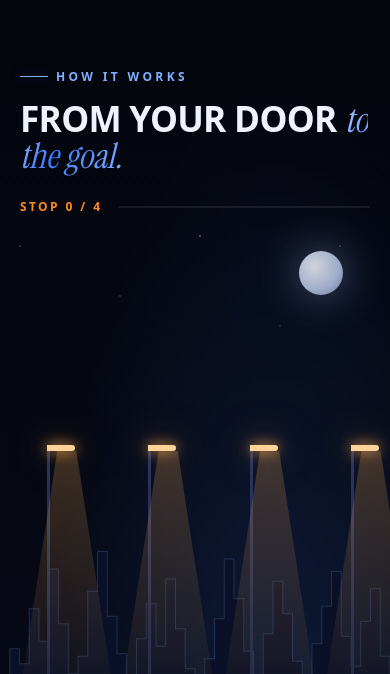
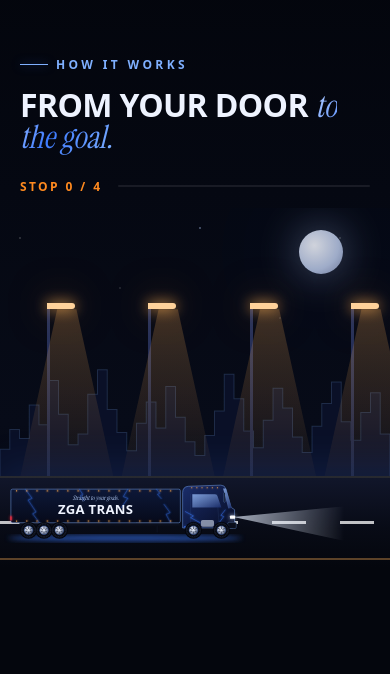
Before and after one commit to TihomirDenev/ZGA-Trans, an Angular app: page / in a window 390 px wide. Shown: the part 3850-4524 px from the top of the page. Built offline with nearby package versions, Linux system fonts and the light colour scheme.

Commit message:
fix journey scene on phones and keep truck above browser toolbars

```diff
--- a/src/libs/components/journey/journey.component.scss
+++ b/src/libs/components/journey/journey.component.scss
@@ -13,19 +13,26 @@
   position: relative;
   display: flex;
   flex-direction: column;
-  height: 100svh;
-  min-height: 560px;
+  height: var(--journey-height, 100svh);
+  padding-bottom: env(safe-area-inset-bottom);
   overflow: hidden;
+
+  @include desktop {
+    min-height: 560px;
+  }
   background:
     radial-gradient(ellipse at 70% 100%, rgba(61, 123, 255, 0.16), transparent 60%),
     linear-gradient(to bottom, var(--surface-0), var(--surface-1));
 
   @include phone {
-    --road-height: 76px;
-    --truck-width: 80vw;
+    --road-height: 92px;
+    --truck-width: 60vw;
     --stop-gap: 92vw;
     --start-offset: 105vw;
     --finish-tail: 90vw;
+
+    // The space under the road reads as the dark roadside verge
+    background: linear-gradient(to bottom, var(--surface-0) 0%, var(--surface-1) 55%, #04060d 70%);
   }
 
   .eyebrow {
@@ -36,6 +43,26 @@
   .section-title {
     @include section-title;
     font-size: clamp(2.2rem, 5vw, 4.4rem);
+
+    @include phone {
+      font-size: 2rem;
+    }
+  }
+
+  // Short phones (e.g. iPhone SE with toolbars): tighter heading, more room for the road
+  @media (max-width: 599px) and (max-height: 640px) {
+    .eyebrow {
+      display: none;
+    }
+
+    .section-title {
+      margin-top: 0;
+      font-size: 1.8rem;
+    }
+
+    .journey-status {
+      margin-top: var(--space-3);
+    }
   }
 }
 
@@ -47,6 +74,11 @@
   max-width: var(--content-width);
   margin: 0 auto;
   padding: calc(var(--header-height) + var(--space-5)) var(--gutter) 0;
+
+  // The header is always visible, so the heading starts right under it
+  @include phone {
+    padding-top: calc(var(--header-height) + var(--space-3) + env(safe-area-inset-top));
+  }
 
   .journey-status {
     display: flex;
@@ -89,6 +121,13 @@
   position: relative;
   flex-grow: 1;
   overflow: hidden;
+
+  // On phones the scene keeps a fixed height right under the heading instead of
+  // stretching to the bottom edge, where the browser's toolbar may cover it
+  @include phone {
+    flex: 0 1 360px;
+    margin-top: var(--space-3);
+  }
   background-image:
     radial-gradient(1px 1px at 20px 30px, rgba(255, 255, 255, 0.5), transparent),
     radial-gradient(1px 1px at 120px 80px, rgba(255, 255, 255, 0.35), transparent),
@@ -160,6 +199,16 @@
       rgba(255, 255, 255, 0.65) 0 70px,
       transparent 70px 140px
     );
+
+    // Shorter dashes on phones, so you can see many of them rushing past
+    @include phone {
+      height: 3px;
+      background: repeating-linear-gradient(
+        90deg,
+        rgba(255, 255, 255, 0.75) 0 34px,
+        transparent 34px 68px
+      );
+    }
   }
 
   &::after {
@@ -294,6 +343,38 @@
     font-size: var(--font-size-sm);
     color: var(--text-secondary);
   }
+
+  // Compact billboards on phones, so the road and the truck stay the stars
+  @include phone {
+    width: min(300px, 72vw);
+    padding: var(--space-4);
+    border-radius: var(--radius-md);
+
+    .journey-card-number {
+      font-size: 1.8rem;
+    }
+
+    .journey-card-icon {
+      width: 36px;
+      height: 36px;
+      font-size: 1rem;
+    }
+
+    .journey-card-title {
+      margin-top: var(--space-2);
+      font-size: 1.4rem;
+    }
+
+    .journey-card-place {
+      margin-bottom: var(--space-2);
+      font-size: 1.05rem;
+    }
+
+    .journey-card-description {
+      font-size: var(--font-size-xs);
+      line-height: 1.5;
+    }
+  }
 }
 
 .journey-stop-reached .journey-card {
@@ -382,7 +463,7 @@
     position: absolute;
     right: 92%;
     top: 12%;
-    width: 30vw;
+    width: max(30vw, 140px);
     height: 70%;
     background: repeating-linear-gradient(
       to bottom,
--- a/src/libs/components/journey/journey.component.ts
+++ b/src/libs/components/journey/journey.component.ts
@@ -4,7 +4,17 @@ import { gsap } from 'gsap';
 import { ScrollTrigger } from 'gsap/ScrollTrigger';
 
 import { TruckComponent } from '@libs/components/truck/truck.component';
-import { JOURNEY_LAMP_COUNT, JOURNEY_TRUCK_BUMPS } from '@libs/constants/animation.constants';
+import {
+  JOURNEY_ACTIVE_BODY_CLASS,
+  JOURNEY_LAMP_COUNT,
+  JOURNEY_SCROLL_LENGTH_DESKTOP,
+  JOURNEY_SCROLL_LENGTH_PHONE,
+  JOURNEY_SCROLL_LENGTH_TABLET,
+  JOURNEY_TRUCK_BUMPS,
+  JOURNEY_TRUCK_FULL_SPEED_VELOCITY,
+  JOURNEY_TRUCK_MAX_LEAD_DESKTOP,
+  JOURNEY_TRUCK_MAX_LEAD_PHONE,
+} from '@libs/constants/animation.constants';
 import {
   JOURNEY_STEPS,
   SKYLINE_BUILDING_HEIGHTS,
@@ -48,8 +58,14 @@ export class JourneyComponent {
   protected readonly reachedStepCount = signal(0);
   protected readonly isReducedMotion = signal(false);
 
+  private readonly onScrollTriggerRefresh = (): void => this.matchHeightToVisibleScreen();
+
   constructor() {
     afterNextRender(() => this.initAnimations());
+    this.destroyRef.onDestroy(() => {
+      this.markJourneyAsActive(false);
+      ScrollTrigger.removeEventListener('refreshInit', this.onScrollTriggerRefresh);
+    });
   }
 
   private initAnimations(): void {
@@ -58,6 +74,9 @@ export class JourneyComponent {
       this.reachedStepCount.set(this.journeySteps.length);
       return;
     }
+
+    this.matchHeightToVisibleScreen();
+    ScrollTrigger.addEventListener('refreshInit', this.onScrollTriggerRefresh);
 
     createScopedAnimations(this.elementRef.nativeElement, this.destroyRef, () => {
       revealOnScroll('.journey-heading > *', '.journey');
@@ -76,17 +95,20 @@ export class JourneyComponent {
     const getWheelRadius = (): number => firstWheel.getBoundingClientRect().width / 2;
     const getWheelRotation = (): number =>
       getWheelRotationForDistance(getDriveDistance(), getWheelRadius());
+    const getScrollLength = (): number => getDriveDistance() * this.getScrollLengthMultiplier();
 
     const driveTimeline = gsap.timeline({
       defaults: { ease: 'none' },
       scrollTrigger: {
         trigger: '.journey',
         start: 'top top',
-        end: () => `+=${getDriveDistance()}`,
+        end: () => `+=${getScrollLength()}`,
         pin: true,
+        anticipatePin: 1,
         scrub: 0.8,
         invalidateOnRefresh: true,
-        onUpdate: (scrollTrigger) => this.showSpeedLines(scrollTrigger.getVelocity()),
+        onToggle: (scrollTrigger) => this.markJourneyAsActive(scrollTrigger.isActive),
+        onUpdate: (scrollTrigger) => this.reactToScrollSpeed(scrollTrigger.getVelocity()),
       },
     });
 
@@ -128,8 +150,24 @@ export class JourneyComponent {
     });
   }
 
-  private showSpeedLines(scrollVelocity: number): void {
-    const speedLinesOpacity = clampNumber(Math.abs(scrollVelocity) / 1800, 0, 1);
+  /**
+   * Fast scrolling makes the truck pull ahead and shows speed lines, like a camera that
+   * can't keep up. When the scroll stops, the truck eases back to its spot.
+   */
+  private reactToScrollSpeed(scrollVelocity: number): void {
+    const speedShare = clampNumber(scrollVelocity / JOURNEY_TRUCK_FULL_SPEED_VELOCITY, -1, 1);
+    const truckLead = speedShare * window.innerWidth * this.getTruckMaxLead();
+    const speedLinesOpacity = Math.abs(speedShare);
+
+    gsap.to('.journey-truck', {
+      x: truckLead,
+      duration: 0.6,
+      ease: 'power2.out',
+      overwrite: 'auto',
+      onComplete: () => {
+        gsap.to('.journey-truck', { x: 0, duration: 1.4, ease: 'power3.inOut', overwrite: 'auto' });
+      },
+    });
 
     gsap.to('.journey-speed-lines', {
       opacity: speedLinesOpacity,
@@ -140,4 +178,46 @@ export class JourneyComponent {
       },
     });
   }
+
+  /**
+   * Phone browsers (especially iOS) draw their toolbars over the page, so CSS viewport
+   * units can be taller than what you actually see. Measure the visible area instead,
+   * so the road and the truck never end up hidden behind the browser's bottom bar.
+   */
+  private matchHeightToVisibleScreen(): void {
+    const visibleScreenHeight = window.visualViewport?.height ?? window.innerHeight;
+
+    this.elementRef.nativeElement.style.setProperty(
+      '--journey-height',
+      `${Math.round(visibleScreenHeight)}px`,
+    );
+  }
+
+  private markJourneyAsActive(isActive: boolean): void {
+    document.body.classList.toggle(JOURNEY_ACTIVE_BODY_CLASS, isActive);
+  }
+
+  private getScrollLengthMultiplier(): number {
+    if (this.isPhoneScreen()) {
+      return JOURNEY_SCROLL_LENGTH_PHONE;
+    }
+
+    if (this.isTabletScreen()) {
+      return JOURNEY_SCROLL_LENGTH_TABLET;
+    }
+
+    return JOURNEY_SCROLL_LENGTH_DESKTOP;
+  }
+
+  private getTruckMaxLead(): number {
+    return this.isPhoneScreen() ? JOURNEY_TRUCK_MAX_LEAD_PHONE : JOURNEY_TRUCK_MAX_LEAD_DESKTOP;
+  }
+
+  private isPhoneScreen(): boolean {
+    return window.matchMedia('(max-width: 599px)').matches;
+  }
+
+  private isTabletScreen(): boolean {
+    return window.matchMedia('(max-width: 1023px)').matches;
+  }
 }
--- a/src/libs/constants/animation.constants.ts
+++ b/src/libs/constants/animation.constants.ts
@@ -6,6 +6,24 @@ export const JOURNEY_LAMP_COUNT: number = 13;
 
 /** How many suspension bumps the truck makes while driving the whole journey */
 export const JOURNEY_TRUCK_BUMPS: number = 70;
+
+/**
+ * How much longer you scroll to drive the journey on smaller screens, so the road
+ * doesn't rush past in a couple of swipes. 1 = scroll distance equals road distance.
+ */
+export const JOURNEY_SCROLL_LENGTH_PHONE: number = 2.4;
+export const JOURNEY_SCROLL_LENGTH_TABLET: number = 1.5;
+export const JOURNEY_SCROLL_LENGTH_DESKTOP: number = 1;
+
+/** How far (as a share of the screen width) the truck pulls ahead when you scroll fast */
+export const JOURNEY_TRUCK_MAX_LEAD_PHONE: number = 0.16;
+export const JOURNEY_TRUCK_MAX_LEAD_DESKTOP: number = 0.08;
+
+/** Added to <body> while the journey section is pinned, so other UI can step aside */
+export const JOURNEY_ACTIVE_BODY_CLASS: string = 'journey-is-active';
+
+/** Scroll speed (px per second) at which the truck reaches its maximum lead */
+export const JOURNEY_TRUCK_FULL_SPEED_VELOCITY: number = 2500;
 
 /** How many full turns the big tyre makes while the "Why us" section scrolls past */
 export const BIG_TYRE_TURNS: number = 1.5;
```
